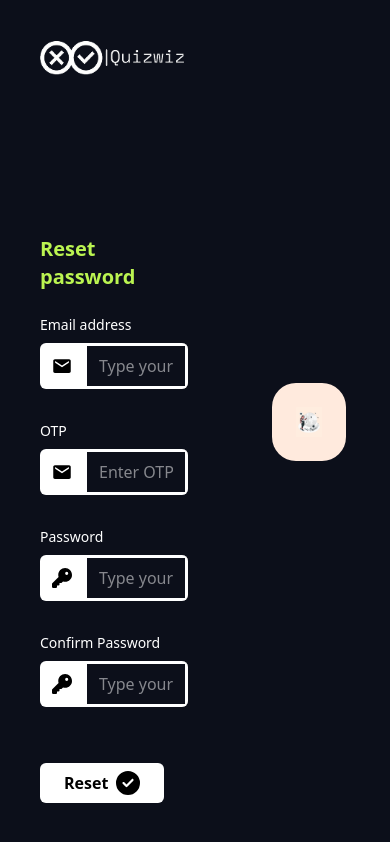
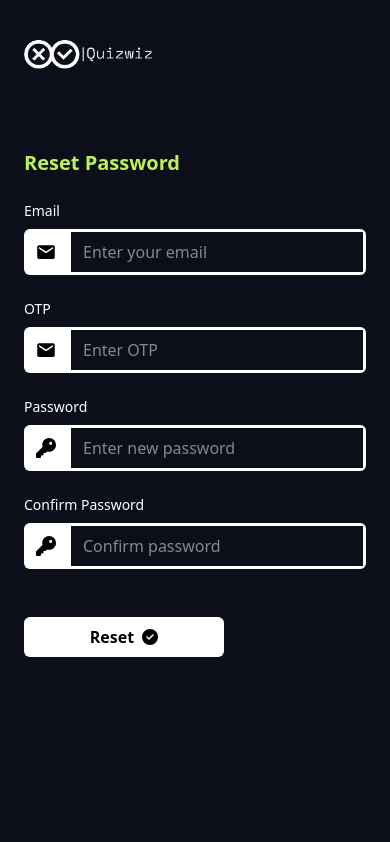
Before and after one commit to heba39920/Quiz-App, a React (Vite) app: page /Quiz-App/reset-password in a window 390 px wide. Built offline with nearby package versions, Linux system fonts and the light colour scheme.

Commit message:
fix reset and forget pass responsive and using library zod

```diff
--- a/package.json
+++ b/package.json
@@ -24,7 +24,7 @@
     "react-toastify": "^11.0.5",
     "redux": "^5.0.1",
     "tailwindcss": "^4.1.11",
-    "zod": "^4.0.8"
+    "zod": "^4.0.9"
   },
   "devDependencies": {
     "@eslint/js": "^9.30.1",
--- a/src/pages/Authentication/AuthLayout/AuthLayout.tsx
+++ b/src/pages/Authentication/AuthLayout/AuthLayout.tsx
@@ -3,22 +3,23 @@ import { Outlet } from "react-router-dom";
 
 const AuthLayout = () => {
   return (
-    <div className="min-h-screen bg-[#0c0f1a] text-white grid grid-cols-12 items-center">
-      {/* Left Side: Form - 8 columns */}
-      <div className="col-span-7 flex flex-col  px-10 py-10">
+    <div className="min-h-screen bg-[#0c0f1a] text-white flex flex-col lg:grid lg:grid-cols-12 items-center">
+      {/* Left Side: Form */}
+      <div className="w-full lg:col-span-6 flex flex-col px-6 py-10 lg:px-10">
+        {/* Logo */}
         <div className="mb-10">
-          <img className="max-w-36" src={logoWhite} alt="logo white" />
+          <img className="max-w-32 lg:max-w-36" src={logoWhite} alt="logo white" />
         </div>
 
-        {/* Form */}
-        <div className="mt-30">
+        {/* Form Content */}
+        <div className="mt-10">
           <Outlet />
         </div>
       </div>
 
-      {/* Right: Image */}
-      <div className="col-span-5 flex items-center justify-center p-10">
-        <div className="bg-[#ffeadd] rounded-3xl p-6 w-[90%] max-w-[570px] h-auto">
+      {/* Right Side: Image (hidden below lg) */}
+      <div className="hidden lg:flex lg:col-span-6 items-center justify-center p-6 lg:p-10">
+        <div className="bg-[#ffeadd] rounded-3xl p-4 w-full max-w-[570px] h-auto">
           <img
             src={authImage}
             alt="Learning Illustration"
--- a/src/pages/Authentication/ForgetPassword/ForgetPassword.tsx
+++ b/src/pages/Authentication/ForgetPassword/ForgetPassword.tsx
@@ -1,93 +1,81 @@
+// src/pages/Authentication/ForgetPassword/ForgetPassword.tsx
+
 import InputField from "@/components/InputField";
-import { FaCircleCheck } from "react-icons/fa6";
 import { IoMdMail } from "react-icons/io";
 import { ImSpinner2 } from "react-icons/im";
-import { Link, useNavigate } from "react-router-dom";
 import { useForm } from "react-hook-form";
-import type { ForgetPasswordPayload } from "@/interface/AuthInterface";
+import { zodResolver } from "@hookform/resolvers/zod";
+import { forgetPasswordSchema } from "@/utils/validation/validation";
 import { useForgotPassword } from "@/utils/hooks/Auth";
-import { emailValidation } from "@/utils/validation/validation";
-import { useEffect, useState } from "react";
+import { useNavigate } from "react-router-dom";
+import { toast } from "react-toastify";
+import type { z } from "zod";
+
+// Infer the schema type
+type ForgetPasswordPayload = z.infer<typeof forgetPasswordSchema>;
 
 const ForgetPassword = () => {
+  const navigate = useNavigate();
+
   const {
     register,
     handleSubmit,
     formState: { errors },
-  } = useForm<ForgetPasswordPayload>();
+  } = useForm<ForgetPasswordPayload>({
+    resolver: zodResolver(forgetPasswordSchema),
+  });
 
-  const [isLoading, setIsLoading] = useState(false);
-  const navigate = useNavigate();
   const forgotPasswordMutation = useForgotPassword();
 
   const onSubmit = (data: ForgetPasswordPayload) => {
-    setIsLoading(true);
-
     forgotPasswordMutation.mutate(data, {
-      onSettled: () => {
-        setIsLoading(false);
+      onSuccess: () => {
+        navigate("/reset-password", { state: { email: data.email } });
+      },
+      onError: () => {
+        toast.error("Failed to send OTP");
       },
     });
-    setTimeout(() => {
-      navigate("/reset-password", { state: { email: data.email } });
-    }, 2000);
   };
-
-
 
   return (
     <>
-      <h2 className="text-xl text-lime-300 font-semibold mb-6">
-        Forget password
+      <h2 className="text-xl text-lime-300 font-semibold mb-6 lg:text-start r">
+        Forget Password
       </h2>
 
       <form
         onSubmit={handleSubmit(onSubmit)}
-        className="space-y-6 flex flex-col min-h-[300px] justify-between"
+        className="space-y-6 flex flex-col min-h-[200px] justify-between  "
       >
-        {/* Email input */}
+        {/* Email Input */}
         <div>
-          <label className="text-sm block mb-1">Email address</label>
+          <label className="text-sm block mb-1">Email Address</label>
           <InputField
             icon={<IoMdMail />}
-            placeholder="Type your email"
+            placeholder="Enter your email"
             type="email"
-            {...register("email", emailValidation)}
+            {...register("email")}
           />
           {errors.email && (
             <p className="text-red-500 text-sm mt-1">{errors.email.message}</p>
           )}
         </div>
 
-        {/* Submit button */}
-        <div className="mt-12">
+        {/* Submit Button */}
         <button
           type="submit"
-            disabled={isLoading}
-            className="bg-white text-black font-semibold py-2 px-6 rounded-md flex items-center gap-2 cursor-pointer disabled:opacity-70 disabled:cursor-not-allowed"
+          disabled={forgotPasswordMutation.isPending}
+          className="bg-white w-50 text-black font-semibold py-2 px-2 rounded-md flex items-center justify-center gap-2 disabled:opacity-70 disabled:cursor-not-allowed"
         >
-            {isLoading ? (
+          {forgotPasswordMutation.isPending ? (
             <>
               Sending... <ImSpinner2 className="animate-spin size-5" />
             </>
           ) : (
-              <>
-                Send email <FaCircleCheck className="size-6" />
-              </>
+            "Send Email"
           )}
         </button>
-        </div>
-
-        {/* Link at the bottom */}
-        <div className="mt-36 flex justify-end">
-          <span className="text-sm">Forgot password? </span>
-          <Link
-            to="forget-password"
-            className="text-sm text-lime-400 underline"
-          >
-            click here
-          </Link>
-        </div>
       </form>
     </>
   );
--- a/src/pages/Authentication/ResetPassword/ResetPassword.tsx
+++ b/src/pages/Authentication/ResetPassword/ResetPassword.tsx
@@ -1,33 +1,38 @@
-// src/pages/Authentication/ResetPassword/ResetPassword.tsx
-
+// src/pages/Authentication/ResetPassword.tsx
 import InputField from "@/components/InputField";
+import { IoMdMail } from "react-icons/io";
 import { FaCircleCheck, FaKey } from "react-icons/fa6";
-import { IoMdMail } from "react-icons/io";
 import { ImSpinner2 } from "react-icons/im";
 import { useForm } from "react-hook-form";
+import { zodResolver } from "@hookform/resolvers/zod";
+import { resetPasswordSchema } from "@/utils/validation/validation";
+import type { z } from "zod";
+import { useResetPassword } from "@/utils/hooks/Auth";
+import { useLocation } from "react-router-dom";
 import { useEffect, useState } from "react";
-import type { ResetPasswordPayload } from "@/interface/AuthInterface";
-import { useResetPassword } from "@/utils/hooks/Auth";
-import {
-  otpValidation,
-  passwordValidation,
-  confirmPasswordValidation,
-} from "@/utils/validation/validation";
-import { useLocation, useParams } from "react-router-dom";
+
+type ResetPasswordPayload = z.infer<typeof resetPasswordSchema>;
 
 const ResetPassword = () => {
   const {
     register,
     handleSubmit,
     formState: { errors },
-    watch,
     setValue,
-  } = useForm<ResetPasswordPayload>();
+  } = useForm<ResetPasswordPayload>({
+    resolver: zodResolver(resetPasswordSchema),
+  });
 
+  const resetPasswordMutation = useResetPassword();
   const [isLoading, setIsLoading] = useState(false);
-  const resetPasswordMutation = useResetPassword();
-  const location = useLocation();
-  const email = location.state?.email;
+  const email = useLocation()?.state?.email;
+
+  useEffect(() => {
+    if (email) {
+      setValue("email", email);
+    }
+  }, [email, setValue]);
+
   const onSubmit = (data: ResetPasswordPayload) => {
     setIsLoading(true);
     resetPasswordMutation.mutate(data, {
@@ -35,75 +40,58 @@ const ResetPassword = () => {
     });
   };
 
-  useEffect(() => {
-    setValue("email", email);
-  });
-
   return (
-    <>
+    <form onSubmit={handleSubmit(onSubmit)} className="space-y-6 w-full">
       <h2 className="text-xl text-lime-300 font-semibold mb-6">
-        Reset password
+        Reset Password
       </h2>
 
-      <form
-        onSubmit={handleSubmit(onSubmit)}
-        className="space-y-6 flex flex-col min-h-[200px] justify-between"
-      >
-        {/* Email input */}
       <div>
-          <label className="text-sm block ">Email address</label>
+        <label className="text-sm block mb-1">Email</label>
         <InputField
           icon={<IoMdMail />}
-            placeholder="Type your email"
           type="email"
-            {...register("email", { required: "Email is required" })}
+          placeholder="Enter your email"
+          {...register("email")}
         />
         {errors.email && (
           <p className="text-red-500 text-sm mt-1">{errors.email.message}</p>
         )}
       </div>
 
-        {/* OTP input */}
       <div>
-          <label className="text-sm block ">OTP</label>
+        <label className="text-sm block mb-1">OTP</label>
         <InputField
           icon={<IoMdMail />}
           type="text"
           placeholder="Enter OTP"
-            {...register("otp", otpValidation)}
+          {...register("otp")}
         />
         {errors.otp && (
           <p className="text-red-500 text-sm mt-1">{errors.otp.message}</p>
         )}
       </div>
 
-        {/* Password input */}
       <div>
-          <label className="text-sm block ">Password</label>
+        <label className="text-sm block mb-1">Password</label>
         <InputField
           icon={<FaKey />}
           type="password"
-            placeholder="Type your password"
-            {...register("password", passwordValidation)}
+          placeholder="Enter new password"
+          {...register("password")}
         />
         {errors.password && (
-            <p className="text-red-500 text-sm mt-1">
-              {errors.password.message}
-            </p>
+          <p className="text-red-500 text-sm mt-1">{errors.password.message}</p>
         )}
       </div>
 
-        {/* Confirm Password input */}
       <div>
-          <label className="text-sm block ">Confirm Password</label>
+        <label className="text-sm block mb-1">Confirm Password</label>
         <InputField
           icon={<FaKey />}
           type="password"
-            placeholder="Type your confirm password"
-            {...register(
-              "confirmPassword",
-              confirmPasswordValidation(watch("password"))
-            )}
+          placeholder="Confirm password"
+          {...register("confirmPassword")}
         />
         {errors.confirmPassword && (
           <p className="text-red-500 text-sm mt-1">
@@ -112,26 +100,22 @@ const ResetPassword = () => {
         )}
       </div>
 
-        {/* Submit button */}
-        <div className="mt-6">
       <button
         type="submit"
         disabled={isLoading}
-            className="bg-white text-black font-semibold py-2 px-6 rounded-md flex items-center gap-2 cursor-pointer disabled:opacity-70 disabled:cursor-not-allowed"
+        className=" bg-white text-black font-semibold py-2 rounded-md flex items-center justify-center gap-2 disabled:opacity-70 mt-12 w-50"
       >
         {isLoading ? (
           <>
-                Resetting... <ImSpinner2 className="animate-spin size-5" />
+            Resetting... <ImSpinner2 className="animate-spin" />
           </>
         ) : (
           <>
-                Reset <FaCircleCheck className="size-6" />
+            Reset <FaCircleCheck />
           </>
         )}
       </button>
-        </div>
     </form>
-    </>
   );
 };
 
--- a/src/utils/validation/validation.ts
+++ b/src/utils/validation/validation.ts
@@ -1,55 +1,52 @@
-// src/utils/validation/validation.ts
-
-import type { RegisterOptions } from "react-hook-form";
-import type { ResetPasswordPayload } from "@/interface/AuthInterface";
 import { z } from "zod";
 
-// ✅ Email validation (optional use)
-export const emailValidation = {
-  required: "Email is required",
-  pattern: {
-    value: /^[^\s@]+@[^\s@]+\.[^\s@]+$/,
-    message: "Invalid email format",
-  },
-};
-
-// ✅ OTP validation
-export const otpValidation = {
-  required: "OTP is required",
-  pattern: {
-    value: /^\d{6}$/,
-    message: "OTP must be 6 digits",
-  },
-};
-
-// ✅ Password validation
-export const passwordValidation = {
-  required: "Password is required",
-  minLength: {
-    value: 8,
-    message: "At least 8 characters required",
-  },
-  pattern: {
-    value: /^(?=.*[a-z])(?=.*[A-Z])(?=.*\d)(?=.*[\W_]).+$/,
-    message: "Must include uppercase, lowercase, number & special character",
-  },
-};
-
-// ✅ Confirm password validation (using closure to access password value)
-export const confirmPasswordValidation = (
-  password: string
-): RegisterOptions<ResetPasswordPayload, "confirmPassword"> => ({
-  validate: {
-    matchesPassword: (value: string) =>
-      value === password || "Passwords do not match",
-  },
+/* Forget Password Schema */
+export const forgetPasswordSchema = z.object({
+  email: z
+    .string()
+    .min(1, "Email is required")
+    .regex(/^[^\s@]+@[^\s@]+\.[^\s@]+$/, "Invalid email format"),
 });
 
+/* Reset Password Schema */
+export const resetPasswordSchema = z
+  .object({
+    email: z
+      .string()
+      .min(1, "Email is required")
+      .regex(/^[^\s@]+@[^\s@]+\.[^\s@]+$/, "Invalid email format"),
+    otp: z
+      .string()
+      .min(6, "OTP must be 6 digits")
+      .max(6, "OTP must be 6 digits"),
+    password: z
+      .string()
+      .min(8, "At least 8 characters required")
+      .regex(/[A-Z]/, "Must include an uppercase letter")
+      .regex(/[a-z]/, "Must include a lowercase letter")
+      .regex(/[0-9]/, "Must include a number")
+      .regex(/[^A-Za-z0-9]/, "Must include a special character"),
+    confirmPassword: z.string().nonempty("Please confirm your password"),
+  })
+  .refine((data) => data.password === data.confirmPassword, {
+    message: "Passwords do not match",
+    path: ["confirmPassword"],
+  });
 
+/* Register Schema */
 export const registerSchema = z.object({
   first_name: z.string().min(2, "First name must be at least 2 characters"),
   last_name: z.string().min(2, "Last name must be at least 2 characters"),
-  email: z.string().email("Invalid email address"),
+  email: z
+    .string()
+    .min(1, "Email is required")
+    .regex(/^[^\s@]+@[^\s@]+\.[^\s@]+$/, "Invalid email format"),
   role: z.string().nonempty("Role is required"),
-  password: z.string().min(6, "Password must be at least 6 characters"),
+  password: z
+    .string()
+    .min(8, "At least 8 characters required")
+    .regex(/[A-Z]/, "Must include an uppercase letter")
+    .regex(/[a-z]/, "Must include a lowercase letter")
+    .regex(/[0-9]/, "Must include a number")
+    .regex(/[^A-Za-z0-9]/, "Must include a special character"),
 });
```
Also changed, not shown: src/pages/Authentication/Login/Login.tsx (+29 -26 lines), src/pages/Authentication/Register/Register.tsx (+30 -17 lines), 1 other file (tests, documents, lock files or other folders). Lines whose indentation alone changed are shown as unchanged.
